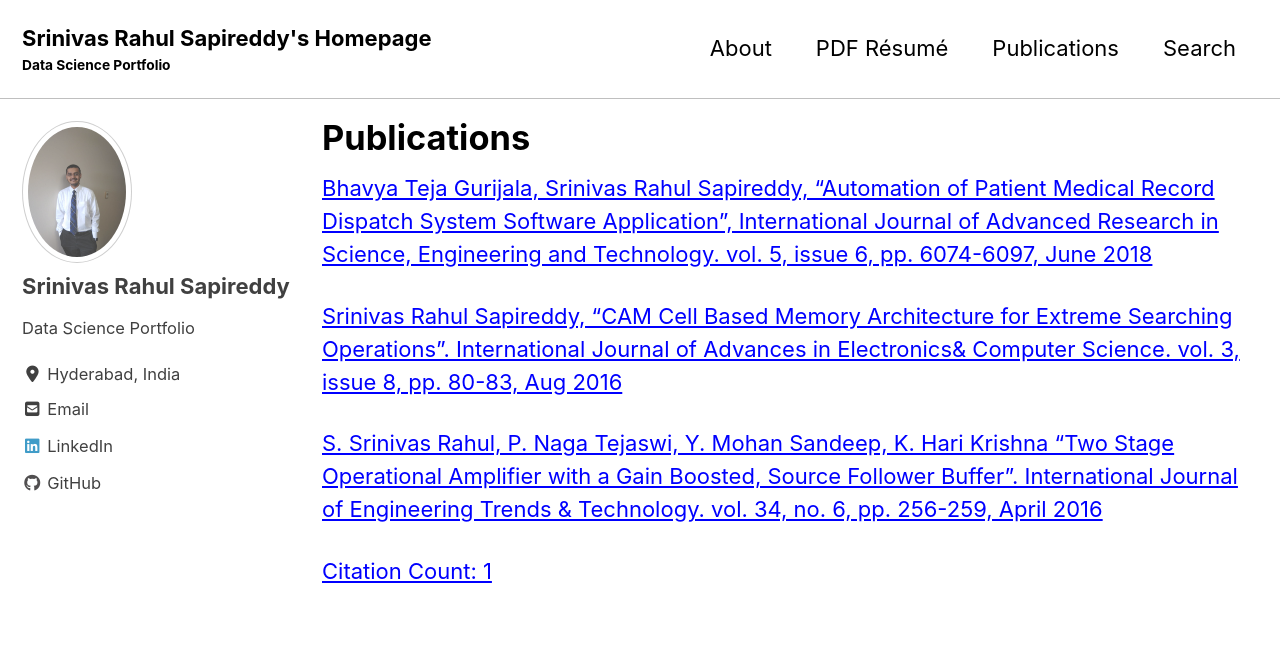
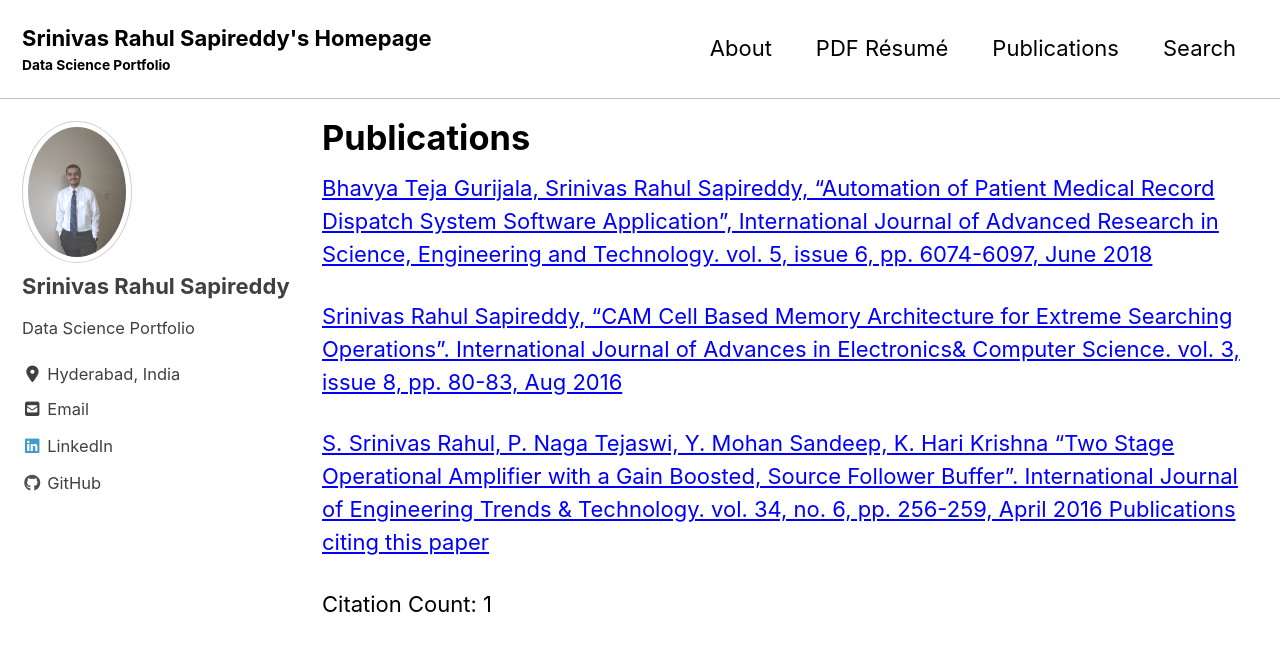
Before and after one commit to srsapireddy/srsapireddy.github.io, a Jekyll site: the page built from _pages/publications.md, in a window 1280 px wide and 900 px high. Shown: the top 651 px of the window. Built offline with Jekyll 4.4.1, drawn with Linux system fonts in a browser that asks for light colours; cached includes are drawn as plain includes; nearby versions of some CDN libraries.

Commit message:
new gith

```diff
--- a/_pages/publications.md
+++ b/_pages/publications.md
@@ -8,5 +8,6 @@
 [ Srinivas Rahul Sapireddy, “CAM Cell Based Memory Architecture for Extreme Searching Operations”. International Journal of Advances in Electronics& Computer Science. vol. 3, issue 8, pp. 80-83, Aug 2016 ](http://www.iraj.in/journal/journal_file/journal_pdf/12-284-147394117580-83.pdf)
 
 [ S. Srinivas Rahul, P. Naga Tejaswi, Y. Mohan Sandeep, K. Hari Krishna “Two Stage Operational Amplifier with a Gain Boosted, Source Follower Buffer”. International Journal of Engineering Trends & Technology. vol. 34, no. 6, pp. 256-259, April 2016 ](https://pdfs.semanticscholar.org/6e0b/b2acc41e163e3f85790571e20367a450b5cb.pdf)
+[ Publications citing this paper ](https://www.semanticscholar.org/paper/Two-Stage-Operational-Amplifier-with-a-Gain-Source-Rahul-Tejaswi/6e0bb2acc41e163e3f85790571e20367a450b5cb#citing-papers)
 
-[ Citation Count: 1 ](https://www.semanticscholar.org/paper/Two-Stage-Operational-Amplifier-with-a-Gain-Source-Rahul-Tejaswi/6e0bb2acc41e163e3f85790571e20367a450b5cb#citing-papers)
+Citation Count: 1
```
